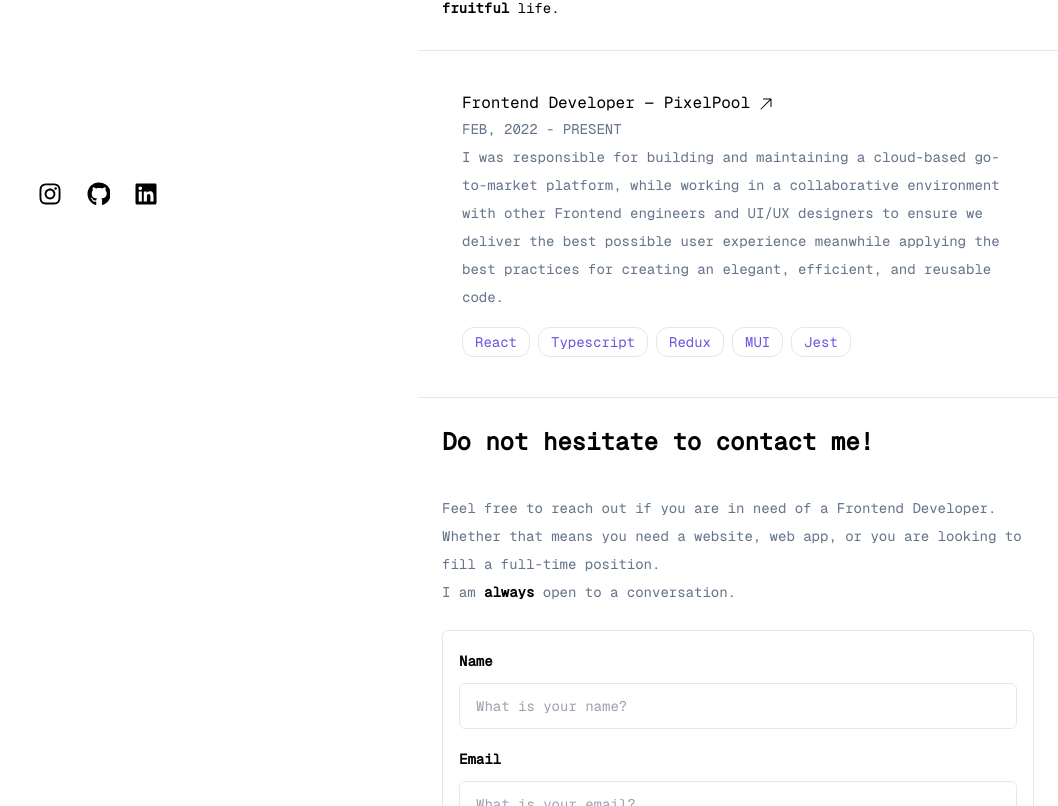
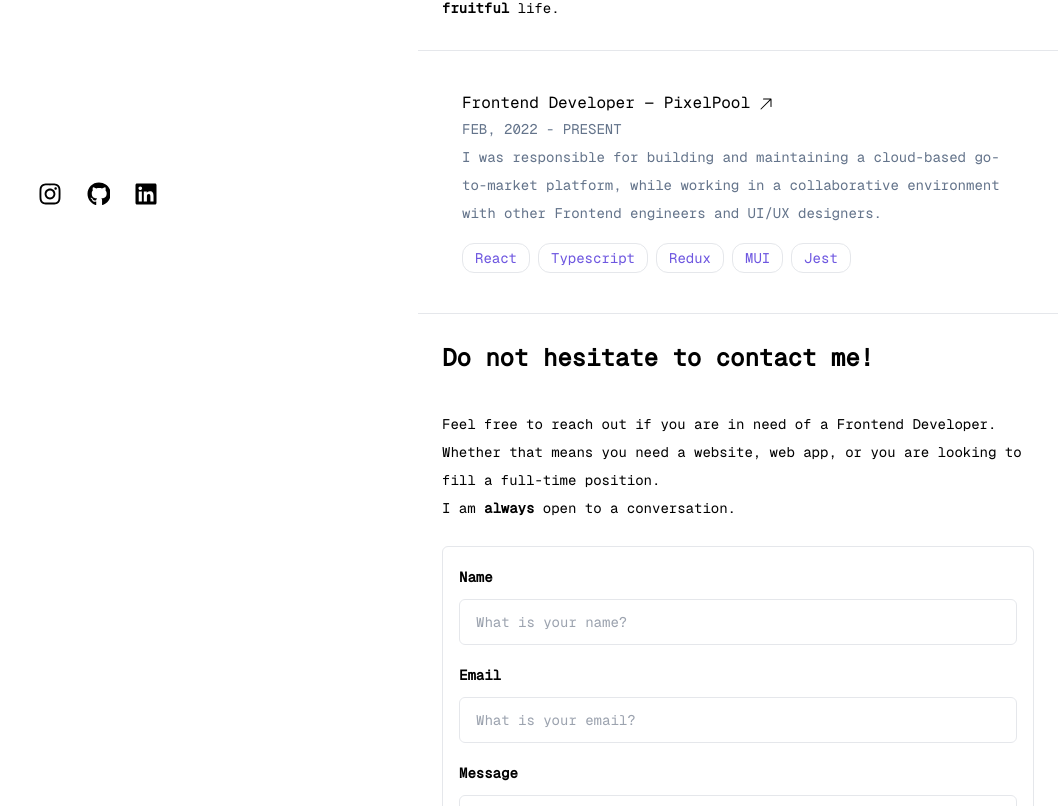
Before and after one commit to standimitrovv/portfolio-23, a React (Vite) app: page / in a window 1280 px wide. Shown: the part 498-1304 px from the top of the page, without its empty margins (222-1280 px from the left). Built offline with nearby package versions, Linux system fonts and the light colour scheme; no server answers.

Commit message:
refactor: shorten workplace description

```diff
--- a/src/features/contact/components/ContactMessage.tsx
+++ b/src/features/contact/components/ContactMessage.tsx
@@ -1,6 +1,6 @@
 export const ContactMessage = () => {
   return (
-    <div className='text-slate-500'>
+    <div>
       <span>
         Feel free to reach out if you are in need of a Frontend Developer.
       </span>
--- a/src/features/experience/ExperienceSection.tsx
+++ b/src/features/experience/ExperienceSection.tsx
@@ -10,7 +10,7 @@ const workplaces: Workplace[] = [
     dateFrom: 'FEB, 2022',
     dateTo: 'PRESENT',
     description:
-      'I was responsible for building and maintaining a cloud-based go-to-market platform, while working in a collaborative environment with other Frontend engineers and UI/UX designers to ensure we deliver the best possible user experience meanwhile applying the best practices for creating an elegant, efficient, and reusable code.',
+      'I was responsible for building and maintaining a cloud-based go-to-market platform, while working in a collaborative environment with other Frontend engineers and UI/UX designers.',
     techStack: ['React', 'Typescript', 'Redux', 'MUI', 'Jest'],
   },
 ];
```
